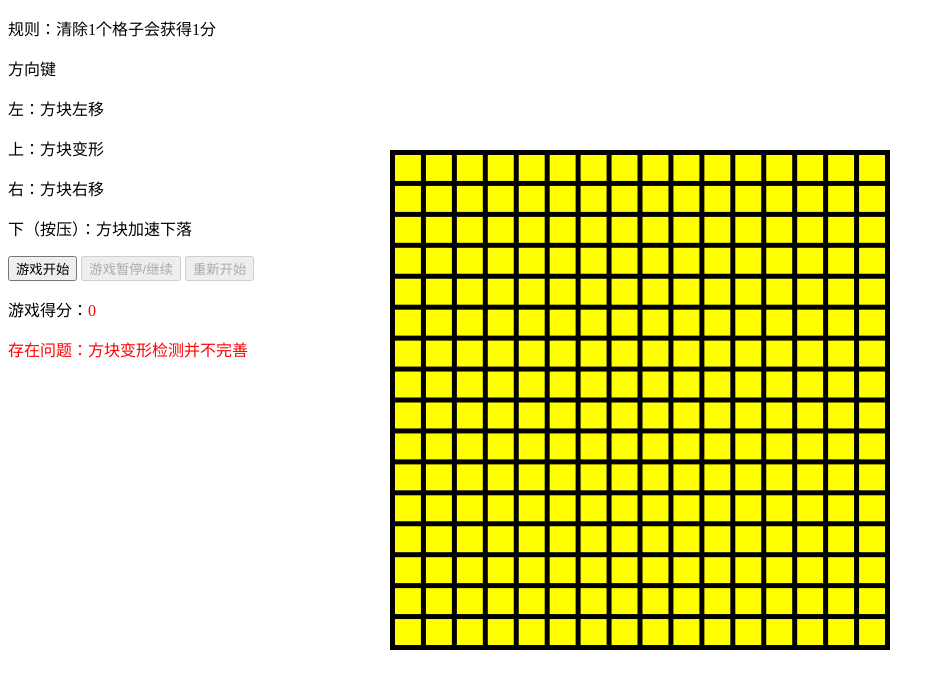
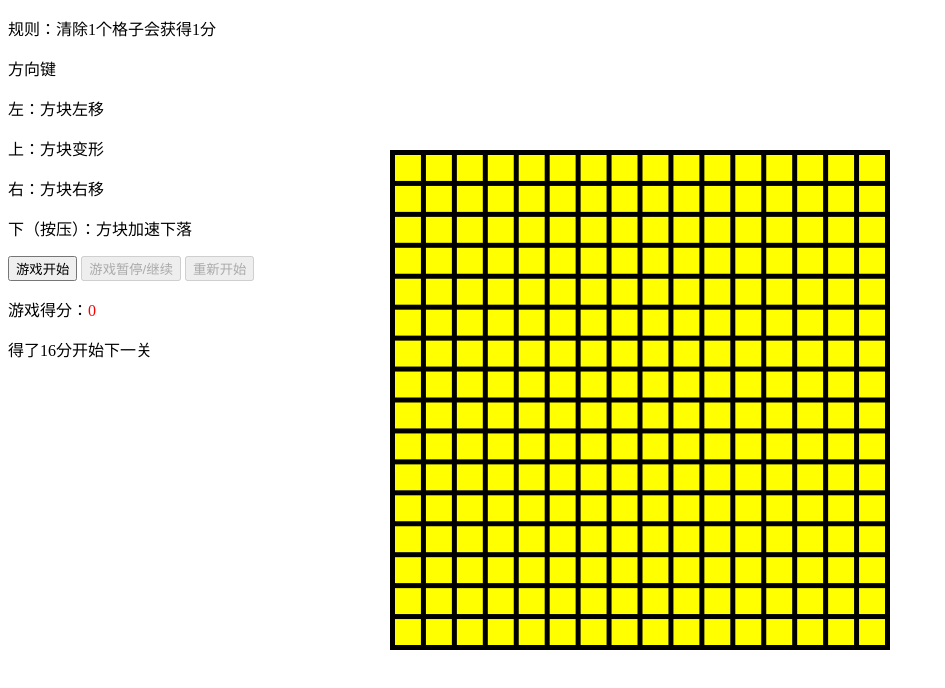
Before and after one commit to caizhichen/Tetris, a plain HTML site: page mygame/index.html in a window 1280 px wide. Shown: the whole page, without its empty margins (0-945 px from the left). Drawn offline with Linux system fonts and the light colour scheme.

Commit message:
Update index.html

```diff
--- a/mygame/index.html
+++ b/mygame/index.html
@@ -19,7 +19,7 @@
     <button id="timeout" disabled="true">游戏暂停/继续</button>
     <button disabled="true" id="again">重新开始</button><br>
     <p>游戏得分：<span class="score">0</span></p>
-    <p style="color:red;">存在问题：方块变形检测并不完善</p>
+    <p>得了16分开始下一关</p>
 <script src="js/game.js"></script>
 </body>
 </html>
```
